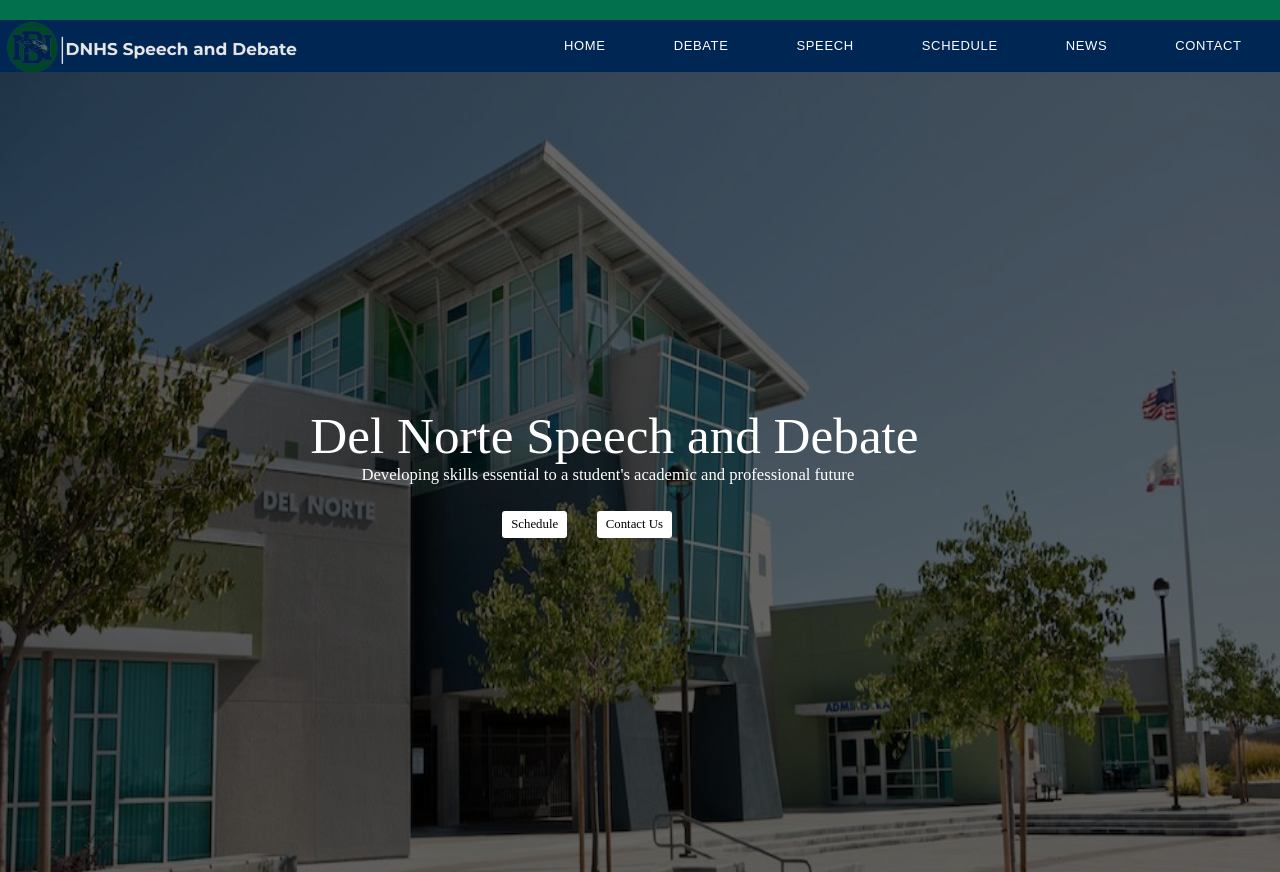
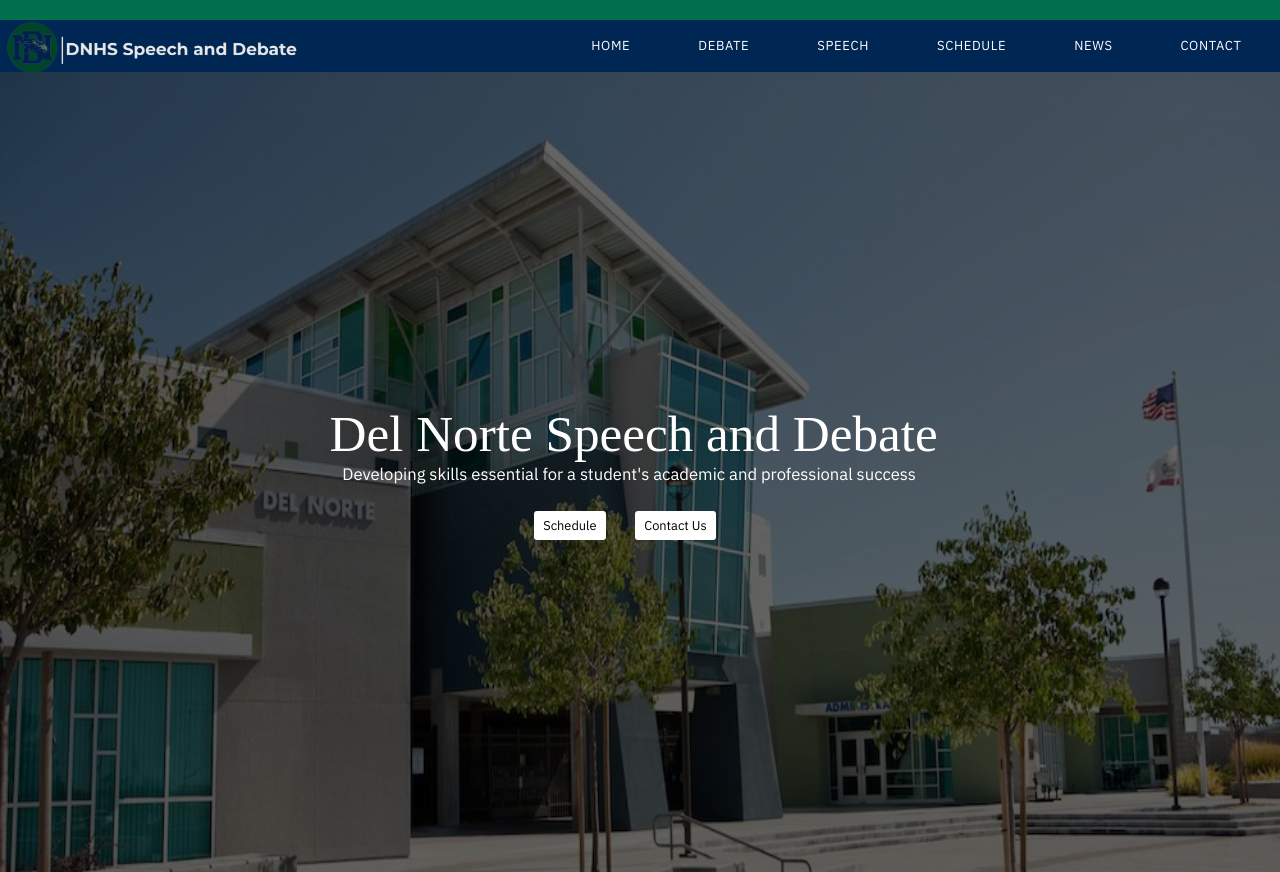
Before and after one commit to ashwinbabu888/Speech-and-Debate-Website, a website: page docs/index.html in a window 1280 px wide. Drawn offline with Linux system fonts and the light colour scheme; a web font is replaced by a local one.

Commit message:
adjust fonts and wording

```diff
--- a/docs/index.html
+++ b/docs/index.html
@@ -6,6 +6,7 @@
         <title>Del Norte Speech and Debate</title>
         <link rel="stylesheet" type="text/css" href="styles.css">
         <link rel="stylesheet" href="https://use.typekit.net/hbv4uuf.css">
+        <link href="https://fonts.googleapis.com/css2?family=IBM+Plex+Sans&display=swap" rel="stylesheet">
     </head>
 
 
@@ -36,7 +37,7 @@
                 <div class="color-overlay"></div>
                 <span class="mobile-friendly-wrapper">
                     <h1>Del Norte Speech and Debate</h1>
-                    <h3>Developing skills essential to a student's academic and professional future</h3>
+                    <h3>Developing skills essential for a student's academic and professional success</h3>
                     <button type="button" class="btn btn-white">Schedule</button>
                     <button type="button" class="btn btn-white">Contact Us</button>
                 </span>
--- a/docs/styles.css
+++ b/docs/styles.css
@@ -60,7 +60,7 @@ nav li{
 }
 
 nav ul li a{
-    font-family: 'Montserrat', sans-serif;
+    font-family: 'IBM Plex Sans', sans-serif;
 	font-weight: 500;
     font-style: normal;
     letter-spacing: 0.05vw;
@@ -123,11 +123,11 @@ h1{
     font-weight: 400;
     font-style: normal;
     font-size: 4vw;
-    margin-left: -4vw;
+    margin-left: -1vw;
 }
 
 h3{
-    font-family: adobe-garamond-pro, serif;
+    font-family: 'IBM Plex Sans', sans-serif;
     font-weight: 400;
     font-style: normal;
     font-size: 1.3vw;
@@ -138,11 +138,11 @@ h3{
     background-color: #fff;
     border: solid #fff;
     font-size: 1vw;
-    font-family: adobe-garamond-pro, serif;
+    font-family: 'IBM Plex Sans', sans-serif;
     font-weight: 400;
     border-radius: 0.25vw;
     margin-top: 2vw;
-    margin-right: -9vw;
-    margin-left: 11vw;
+    margin-right: -13vw;
+    margin-left: 15vw;
     padding: 0.25vw 0.75vh;
 }
```
